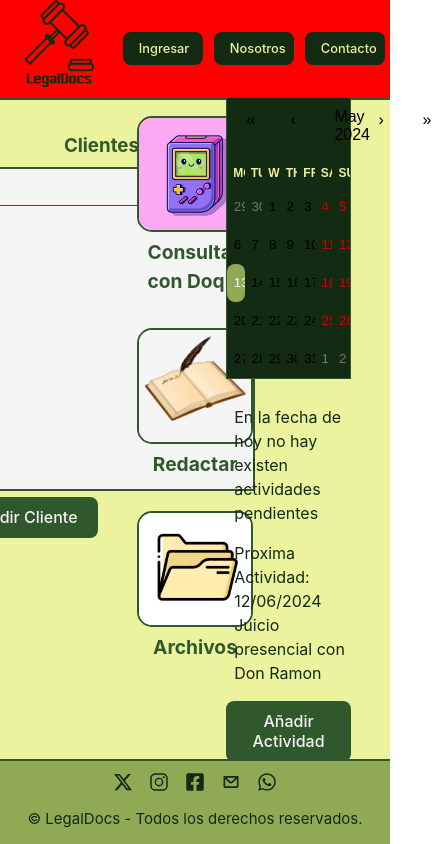
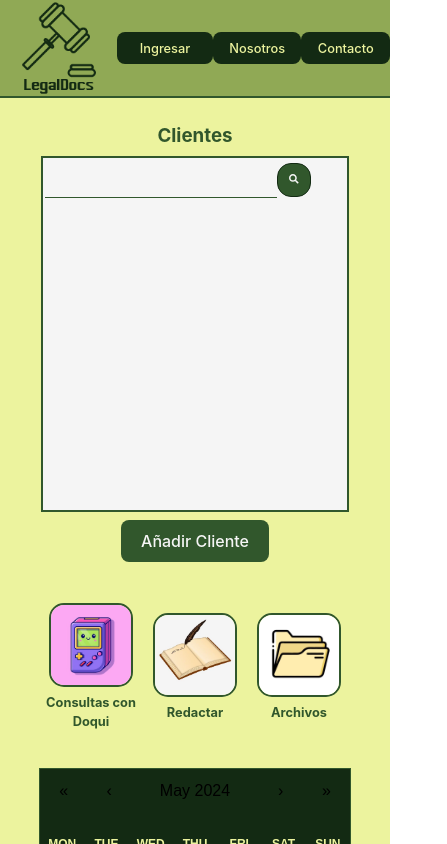
Before and after one commit to CaluBritez/FrontLegalDocs, a React (Vite) app: page /HomeAbo in a window 390 px wide. Shown: the top 844 px of the page, 447 px wide, since content can reach past the window. Built offline with nearby package versions, Linux system fonts and the light colour scheme.

Commit message:
screen abog responsive

```diff
--- a/pages/AbogadoScreen.css
+++ b/pages/AbogadoScreen.css
@@ -12,25 +12,33 @@
     flex-direction: column;
     justify-content: center;
     align-items: center;
-  }
+}
 #cuerpo-abo-screen{
     width: 80%;
-    height: 78%;
+    flex: 1;
     display: flex;
     justify-content: center;
     align-items: center;
 }
+
+
 #caja-izq {
     width: 40%;
     height: 100%;
     display: flex;
     flex-direction: column;
-    align-items: center;
-    text-align: start;
+    justify-content: center;
     /*border: 2px solid #31572C;*/
 }
+#contenido-caja-izq{
+    height: auto;
+    width: 100%;
+    display: flex;
+    flex-direction: column;
+    align-items: center;
+}
 #caja-casos{
-    height: 20rem;
+    height: 22rem;
     width: 19rem;
     background-color: #F5F5F5;
     border: 2px solid #31572C;
@@ -38,7 +46,7 @@
 #caja-izq h3{
     color: #31572C;
     margin-bottom: 0.4rem;
-    margin-top: 2rem;
+    margin-top: 0;
 }
 #buscador-casos {
     height: 12%;
@@ -82,35 +90,23 @@
     width: 100%;
     height: 88%;
 }
+
+
+
+
 #caja-cen {
     width: 20%;
     height: 100%;
+    color: #31572C;
     display: flex;
     flex-direction: column;
-    justify-content:first baseline;
-    color: #31572C;
     align-items: center;
+    justify-content: center;
     /*border: 2px solid #31572C;*/
 }
 
-.img-screen-abo{
-    width: 7rem;
-    margin-top: 1rem;
-    border: 2px solid #31572C; /* Cambia el color y el grosor del borde */
-    border-radius: 15px; /* Ajusta este valor para más o menos redondez */
-    transition: transform 0.3s ease; /* Transición suave */
-}
-.img-screen-abo:hover {
-    transform: scale(1.1); /* Aumenta el tamaño de la imagen al hacer hover */
-}
-.text-screen-abo {
-    margin-top: 0;
-    color: #31572C;
-    font-size: 1.2rem;
-}
-.text-screen-abo:hover {
-    color: #4F772D
-}
+
+
 #caja-der {
     width: 40%;
     height: 100%;
@@ -123,7 +119,7 @@
 }
 #caja-der p {
     color: #132A13;
-    width: 100%;
+    width: 95%;
     padding-left: 1rem;
     margin-bottom: 0;
 }
@@ -136,3 +132,65 @@
     background-color: #4F772D;
     border: 2px solid #ECF39E;
 }
+
+
+
+@media (min-width: 768px) and (max-width: 1140px) {
+    #caja-abo-screen {
+        height: 100%;
+    }
+    #cuerpo-abo-screen{
+        height: auto;
+        flex: none;
+        flex-wrap: wrap;
+    }
+    #caja-izq {
+        width: 60%;
+        height: auto;
+    }
+    #caja-cen {
+        width: 40%;
+        height: auto;
+    }
+    #caja-der {
+        width: 100%;
+        height: auto;
+        margin-top: 2rem;
+        margin-bottom: 1.5rem;
+    }
+    #caja-der p {
+        width: 90%;
+        padding-left: 0;
+        text-align: center;
+    }
+}
+@media (max-width: 767px) {
+    #caja-abo-screen {
+        height: 100%;
+    }
+    #cuerpo-abo-screen{
+        height: auto;
+        flex: none;
+        flex-wrap: wrap;
+    }
+    #caja-izq {
+        width: 100%;
+        height: auto;
+        margin-top: 1.5rem;
+    }
+    #caja-cen {
+        width: 100%;
+        height: auto;
+
+        flex-direction: row;
+        align-items: center;
+        justify-content: space-around;
+        margin-top: 1.5rem;
+    }
+    #caja-der {
+        width: 100%;
+        height: auto;
+        margin-top: 1.5rem;
+        margin-bottom: 1.5rem;
+    }
+    }
--- a/pages/AbogadoScreen.jsx
+++ b/pages/AbogadoScreen.jsx
@@ -7,6 +7,7 @@ import imgEscribir from '../src/assets/redactar.jpg';
 import { FaSearch } from "react-icons/fa";
 import { Link } from 'react-router-dom';
 import MyCalendar from '../src/components/Calendar.jsx';
+import Card from '../src/components/Card.jsx';
 
 function AbogadoScreen(){
     return(
@@ -15,6 +16,7 @@ function AbogadoScreen(){
             <Header />
             <div id='cuerpo-abo-screen'>
                 <div id='caja-izq'>
+                    <div id='contenido-caja-izq'>
                         <h3>Clientes</h3>
                         <div id='caja-casos'>
                             <div id='buscador-casos'>
@@ -22,21 +24,18 @@ function AbogadoScreen(){
                                 <button><FaSearch /></button>
                             </div>
                             <div id='lista-casos'></div>
+                        </div>
                         <button id='boton-agregar'>Añadir Cliente</button>
-
                     </div>
                 </div>
                 <div id='caja-cen'>
-                    <Link to="/"><img src={imgDoqui} alt="" className='img-screen-abo'/></Link>
-                    <Link to="/"><h2 className='text-screen-abo'>Consultas con Doqui</h2></Link>
-                    <Link to="/"><img src={imgEscribir} alt="" className='img-screen-abo'/></Link>
-                    <Link to="/"><h2 className='text-screen-abo'>Redactar</h2></Link>
-                    <Link to="/"><img src={imgArchivos} alt="" className='img-screen-abo'/></Link>
-                    <Link to="/"><h2 className='text-screen-abo'>Archivos</h2></Link>
+                    <Card img={imgDoqui} title="Consultas con Doqui"/>
+                    <Card img={imgEscribir} title="Redactar"/>
+                    <Card img={imgArchivos} title="Archivos"/>
                 </div>
                 <div id='caja-der'>
                     <MyCalendar />
-                    <p>En la fecha de hoy no hay existen actividades pendientes</p>
+                    <p>En la fecha de hoy no existen actividades pendientes</p>
                     <p>Proxima Actividad: 12/06/2024 Juicio presencial con Don Ramon</p>
                     <button id='boton-agregar-tarea'>Añadir Actividad</button>
                 </div>
--- a/pages/Login.css
+++ b/pages/Login.css
@@ -8,6 +8,8 @@
 #contenedor-todo {
   width: 100%;
   height: 100vh;
+  display: flex;
+  flex-direction: column;
 }
 .hover-image {
   transition: transform 0.3s ease; /* Transición suave */
@@ -17,12 +19,9 @@
   transform: scale(1.1); /* Aumenta el tamaño de la imagen al hacer hover */
 }
 
-
-
-
 #caja-login {
     width: 100%;
-    height: 90%;
+    flex: 1;
     display: flex;
     flex-direction: column;
     justify-content: center;
@@ -59,16 +58,6 @@
     background-color: #31572C;
     border: 2px solid #ECF39E;
   }
-  #caja-footer {
-    width: 100%;
-    height: 10%;
-    display: flex;
-    justify-content: center;
-    align-items: center;
-    background-color: #90A955;
-    flex-direction: column;
-
-  }
   .cajita-form {
     margin-top: 2rem;
     margin-bottom: 2rem;
@@ -84,29 +73,6 @@
   }
   .cajita-form input::placeholder {
     color: #132A13; /* Puedes ajustar el color según tus preferencias */
-  }
-  #caja-redes {
-    display: flex;
-    justify-content: center;
-    align-items: flex-end;
-    height: 50%;
-    padding: 0.2rem;
-
-  }
-  #caja-texto-footer {
-    color: #132A13;
-    height: 50%;
-    display: flex;
-    justify-content: center;
-    align-items: flex-end;
-    font-size: 15px;
-    padding: 0;
-  }
-  .social-icon {
-    font-size: 20px;  /* Adjust as needed */
-    color: #132A13; /* Optional color */
-    margin-left: 0.5rem;
-    margin-right: 0.5rem;
   }
 
 
--- /dev/null
+++ b/src/components/Card.css
@@ -0,0 +1,54 @@
+.img-screen-abo{
+    width: 7rem;
+    margin-top: 1rem;
+    border: 2px solid #31572C; /* Cambia el color y el grosor del borde */
+    border-radius: 15px; /* Ajusta este valor para más o menos redondez */
+    transition: transform 0.3s ease; /* Transición suave */
+}
+.img-screen-abo:hover {
+    transform: scale(1.1); /* Aumenta el tamaño de la imagen al hacer hover */
+}
+.text-screen-abo {
+    margin-top: 0;
+    color: #31572C;
+    font-size: 1.2rem;
+    text-align: center;
+}
+.text-screen-abo:hover {
+    color: #4F772D
+}
+.card{
+    display: flex;
+    flex-direction: column;
+    color: #31572C;
+    align-items: center;
+    justify-content: center;
+    width: 100%;
+    height: auto;
+}
+@media (min-width: 768px) and (max-width: 1140px) {
+    .card{
+        height: auto;
+    }
+    .text-screen-abo {
+        font-size: 1rem;
+    }
+    .img-screen-abo{
+        width: 6rem;
+    }
+}
+
+
+@media (max-width: 767px) {
+    .card{
+        width: 30%;
+        height: auto;
+        margin: 0.1rem;
+    }
+    .text-screen-abo {
+        font-size: 0.8rem;
+    }
+    .img-screen-abo{
+        width: 5rem;
+    }
+}
--- /dev/null
+++ b/src/components/Card.jsx
@@ -0,0 +1,14 @@
+import { Link } from 'react-router-dom';
+import './Card.css'
+
+
+
+function Card({img, title}) {
+    return (
+        <div className="card">
+            <Link to="/"><img src={img} alt="" className='img-screen-abo'/></Link>
+            <Link to="/"><h2 className='text-screen-abo'>{title}</h2></Link>
+        </div>
+    )
+}
+export default Card
--- a/src/components/Footer.css
+++ b/src/components/Footer.css
@@ -1,6 +1,6 @@
 #caja-footer {
     width: 100%;
-    height: 10%;
+    height: 5rem;
     border-top: 2px solid #31572C;;
     display: flex;
     justify-content: center;
--- a/src/components/Header.css
+++ b/src/components/Header.css
@@ -7,7 +7,7 @@
 */
 #header {
     width: 100%;
-    height: 12%;
+    height: 6rem;
     display: flex;
     justify-content: center;
     align-items: center;
@@ -21,19 +21,26 @@
     display: flex;
     justify-content: space-between;
     align-items: center;
-    background-color: yellow;
 }
 #caja-img-logo {
     width: 30%;
     height: 100%;
+    /*
     display: flex;
     justify-content: center;
     align-items: center;
-    background-color: red;
+    */
+    overflow: hidden; /* Oculta cualquier contenido que se desborde del contenedor */
+    position: relative; /* Necesario para el posicionamiento absoluto si es necesario */
+    display: flex;
+    justify-content: center;
 }
-#nav-box img {
+#caja-img-logo img {
     margin: 0.1rem;
-    width: 50%;
+    max-width: 100%; /* La imagen no será más ancha que el contenedor */
+    max-height: 100%; /* La imagen no será más alta que el contenedor */
+    width: auto; /* Mantiene la proporción de la imagen */
+    height: auto; /* Mantiene la proporción de la imagen */
 }
 .hover-image {
     transition: transform 0.3s ease; /* Transición suave */
@@ -51,7 +58,6 @@
     align-items: center;
     color: #132A13;
     font-weight: bold;
-    background-color: purple;
 }
 
 #botonera {
@@ -60,7 +66,6 @@
     width: 40%;
     height: 100%;
     align-items: center;
-    background-color: red;
 }
 #botonera button {
     background-color: #132A13;
@@ -93,7 +98,6 @@
   }
 }
 @media (min-width: 768px) and (max-width: 905px) {
-
   #botonera button {
     width: 5rem;
     font-size: 0.8rem;
@@ -105,14 +109,10 @@
   }
   #nav-box {
     width: 100%;
-    height: 100%;
-    display: flex;
     justify-content:space-around;
-    align-items: center;
   }
   #nav-box img {
     margin: 0.1rem;
-    width: 5rem;
   }
 }
 @media (max-width: 767px) {
@@ -120,7 +120,7 @@
     width: 70%;
   }
   #botonera button {
-    width: 5rem;
+    width: 6rem;
     font-size: 0.8rem;
     margin-bottom: 0;
   }
@@ -131,14 +131,10 @@
   }
   #nav-box {
     width: 100%;
-    height: 100%;
-    display: flex;
     justify-content:space-around;
-    align-items: center;
+
   }
   #nav-box img {
     margin: 0.1rem;
-    width: 5rem;
   }
-
 }
```
Lines whose indentation alone changed are shown as unchanged.
